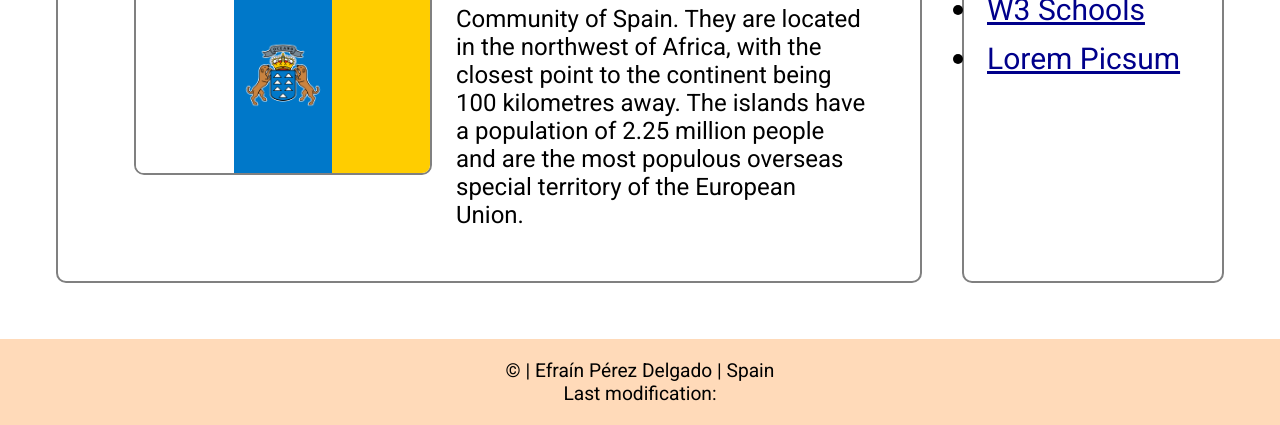
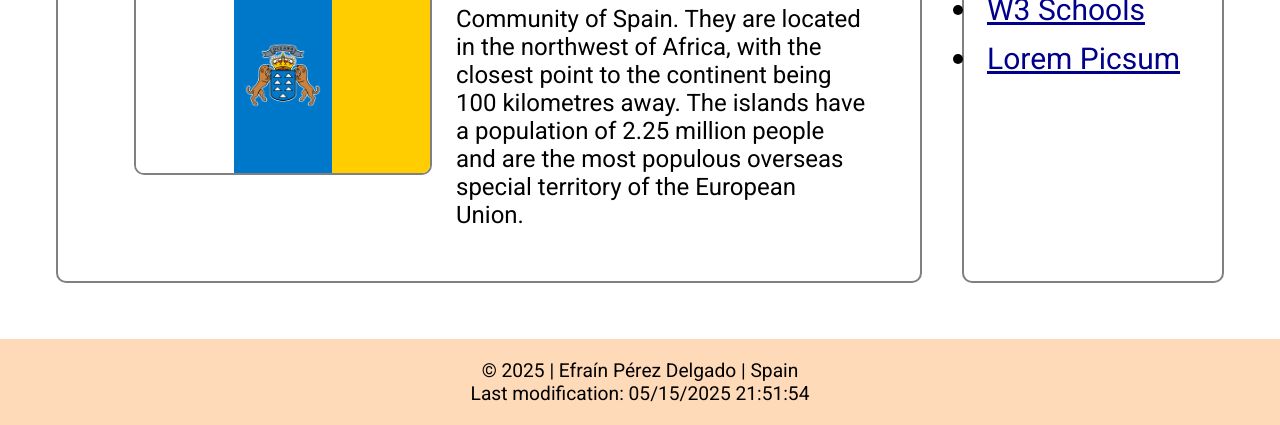
Before and after one commit to ConitoDHelado/wdd131, a plain HTML site: page index.html in a window 1280 px wide. Shown: the part 737-1162 px from the top of the page. Drawn offline with Linux system fonts and the light colour scheme; a web font is replaced by a local one.

Commit message:
finished assignment

```diff
--- a/index.html
+++ b/index.html
@@ -10,6 +10,7 @@
     <link rel="preconnect" href="https://fonts.gstatic.com" crossorigin>
     <link href="https://fonts.googleapis.com/css2?family=Lato:ital,wght@0,100;0,300;0,400;0,700;0,900;1,100;1,300;1,400;1,700;1,900&family=Lavishly+Yours&family=Montserrat:ital,wght@0,100..900;1,100..900&family=Noto+Sans:ital,wght@0,100..900;1,100..900&family=Roboto:ital,wght@0,100..900;1,100..900&display=swap" rel="stylesheet">
     <link rel="stylesheet" href="styles/base.css">
+    <script src="scripts/getdate.js" defer></script>
 </head>
 
 <body>
--- a/scripts/getdate.js
+++ b/scripts/getdate.js
@@ -0,0 +1,5 @@
+const today = new Date();
+
+currentyear.innerHTML = ` <span>${today.getFullYear()}</span>`;
+
+document.getElementById("lastModified").innerHTML = `<span>${document.lastModified}</span>`;
```
